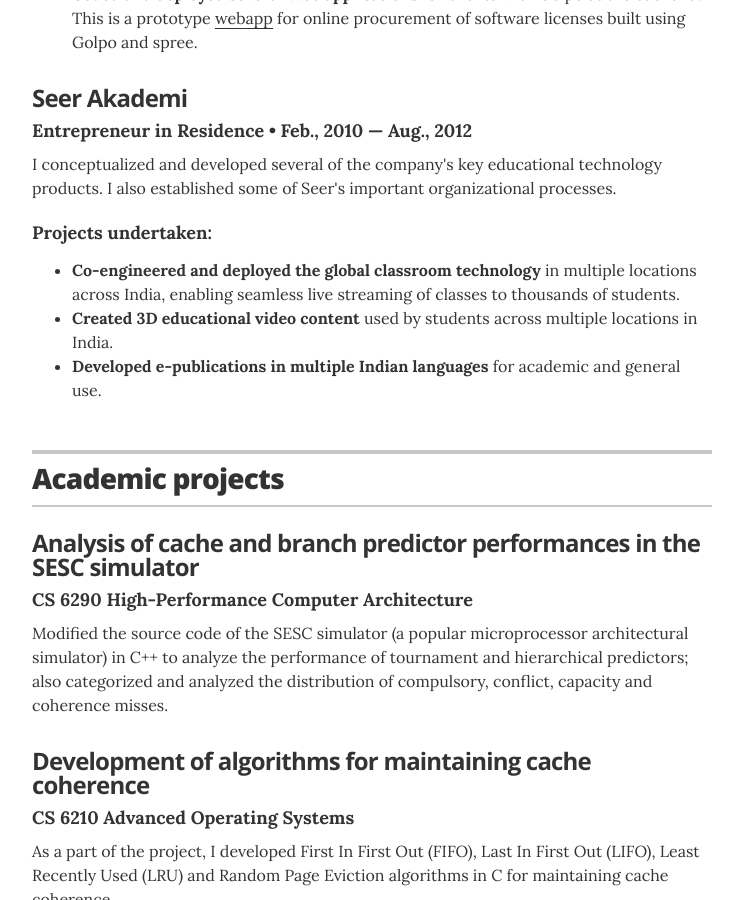
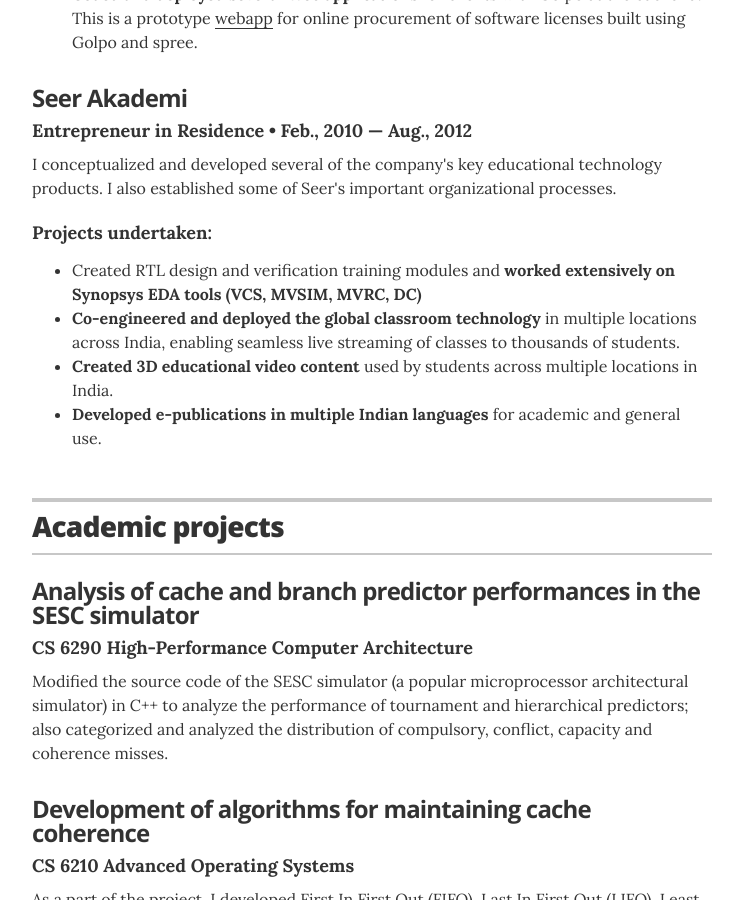
Before and after one commit to CapedCrusader/resume, a Jekyll site: the page built from index.html, in a window 1280 px wide and 900 px high, scrolled down 1619 px. Shown: the whole window, without its empty margins (268-1011 px from the left). Built offline with Jekyll 4.4.1, drawn with Linux system fonts in a browser that asks for light colours.

Commit message:
Added synopsys tools experience

```diff
--- a/_layouts/resume.html
+++ b/_layouts/resume.html
@@ -125,6 +125,7 @@
           <br>
           <h5 class="resume-item-details" itemprop="description">Projects undertaken:</h5>
           <ul class="resume-item-list">
+            <li>Created RTL design and verification training modules and <b>worked extensively on Synopsys EDA tools (VCS, MVSIM, MVRC, DC)</b></li>
             <li><b>Co-engineered and deployed the global classroom technology</b> in multiple locations across India, enabling seamless live streaming of classes to thousands of students.</li>
             <li><b>Created 3D educational video content</b> used by students across multiple locations in India.</li>
             <li><b>Developed e-publications in multiple Indian languages</b> for academic and general use.</li>
```
